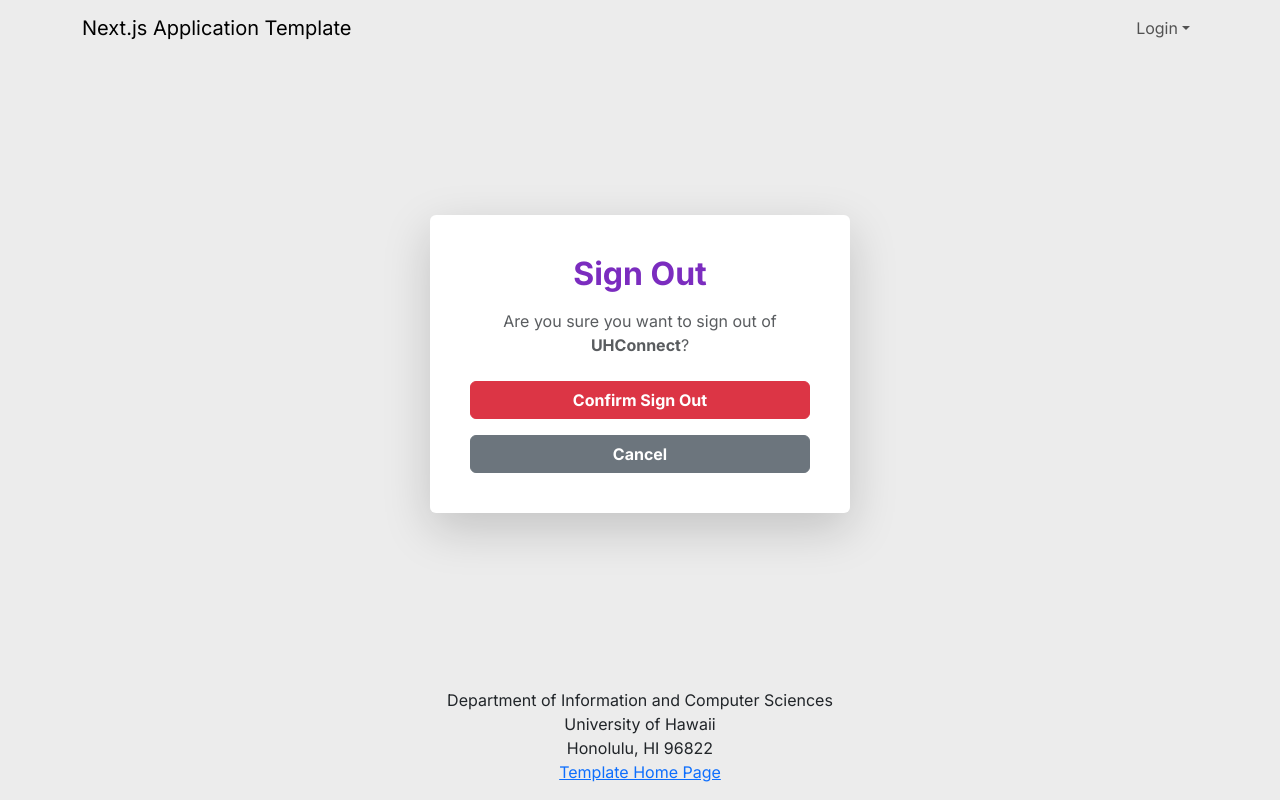
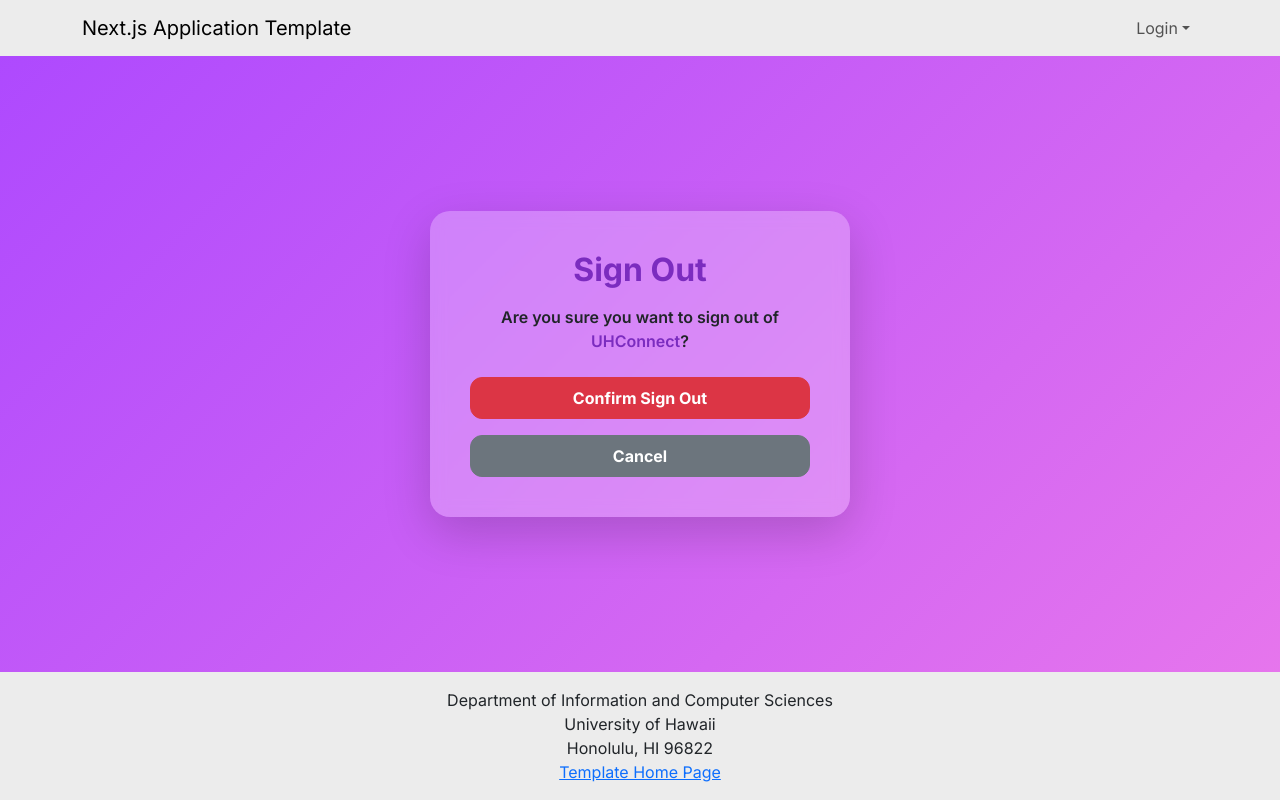
Before and after one commit to gamer-connects/Project-UHConnect, a Next.js app: page /auth/signout in a window 1280 px wide. Built offline with nearby package versions, Linux system fonts and the light colour scheme; no server answers.

Commit message:
Update page.tsx

```diff
--- a/src/app/auth/signout/page.tsx
+++ b/src/app/auth/signout/page.tsx
@@ -1,20 +1,52 @@
 'use client';
 
+import React from 'react';
 import { signOut } from 'next-auth/react';
 import {
   Button, Col, Row, Card,
 } from 'react-bootstrap';
-import React from 'react';
 
 const SignOut: React.FC = () => (
-  <div className="d-flex justify-content-center align-items-center vh-100 bg-light">
-    <Card className="p-4 shadow-lg border-0" style={{ maxWidth: '420px', width: '100%' }}>
+  <div
+    className="d-flex justify-content-center align-items-center"
+    style={{
+      height: '100vh',
+      width: '100vw',
+      background: 'linear-gradient(135deg, #7b2cbf, #ab47ff, #ff89e5)',
+      backgroundSize: '300% 300%',
+      animation: 'uhcGradient 10s ease infinite',
+      padding: '20px',
+    }}
+  >
+    <style>
+      {`
+        @keyframes uhcGradient {
+          0% { background-position: 0% 50%; }
+          50% { background-position: 100% 50%; }
+          100% { background-position: 0% 50%; }
+        }
+      `}
+    </style>
+
+    <Card
+      className="p-4 shadow-lg border-0"
+      style={{
+        maxWidth: '420px',
+        width: '95%',
+        borderRadius: '20px',
+        backdropFilter: 'blur(8px)',
+        backgroundColor: 'rgba(255, 255, 255, 0.25)',
+      }}
+    >
       <Card.Body className="text-center">
-        <h2 className="fw-bold mb-3" style={{ color: '#7b2cbf' }}>Sign Out</h2>
-        <p className="text-muted mb-4">
+        <h2 className="fw-bold mb-3" style={{ color: '#7b2cbf' }}>
+          Sign Out
+        </h2>
+
+        <p className="text-dark mb-4 fw-semibold">
           Are you sure you want to sign out of
           {' '}
-          <strong>UHConnect</strong>
+          <span style={{ color: '#7b2cbf' }}>UHConnect</span>
           ?
         </p>
 
@@ -22,7 +54,8 @@ const SignOut: React.FC = () => (
           <Col xs={12}>
             <Button
               variant="danger"
-              className="w-100 fw-bold"
+              className="w-100 fw-bold py-2"
+              style={{ borderRadius: '12px' }}
               onClick={() => signOut({ callbackUrl: '/', redirect: true })}
             >
               Confirm Sign Out
@@ -33,7 +66,8 @@ const SignOut: React.FC = () => (
             <Button
               variant="secondary"
               href="/"
-              className="w-100 fw-bold"
+              className="w-100 fw-bold py-2"
+              style={{ borderRadius: '12px' }}
             >
               Cancel
             </Button>
```
